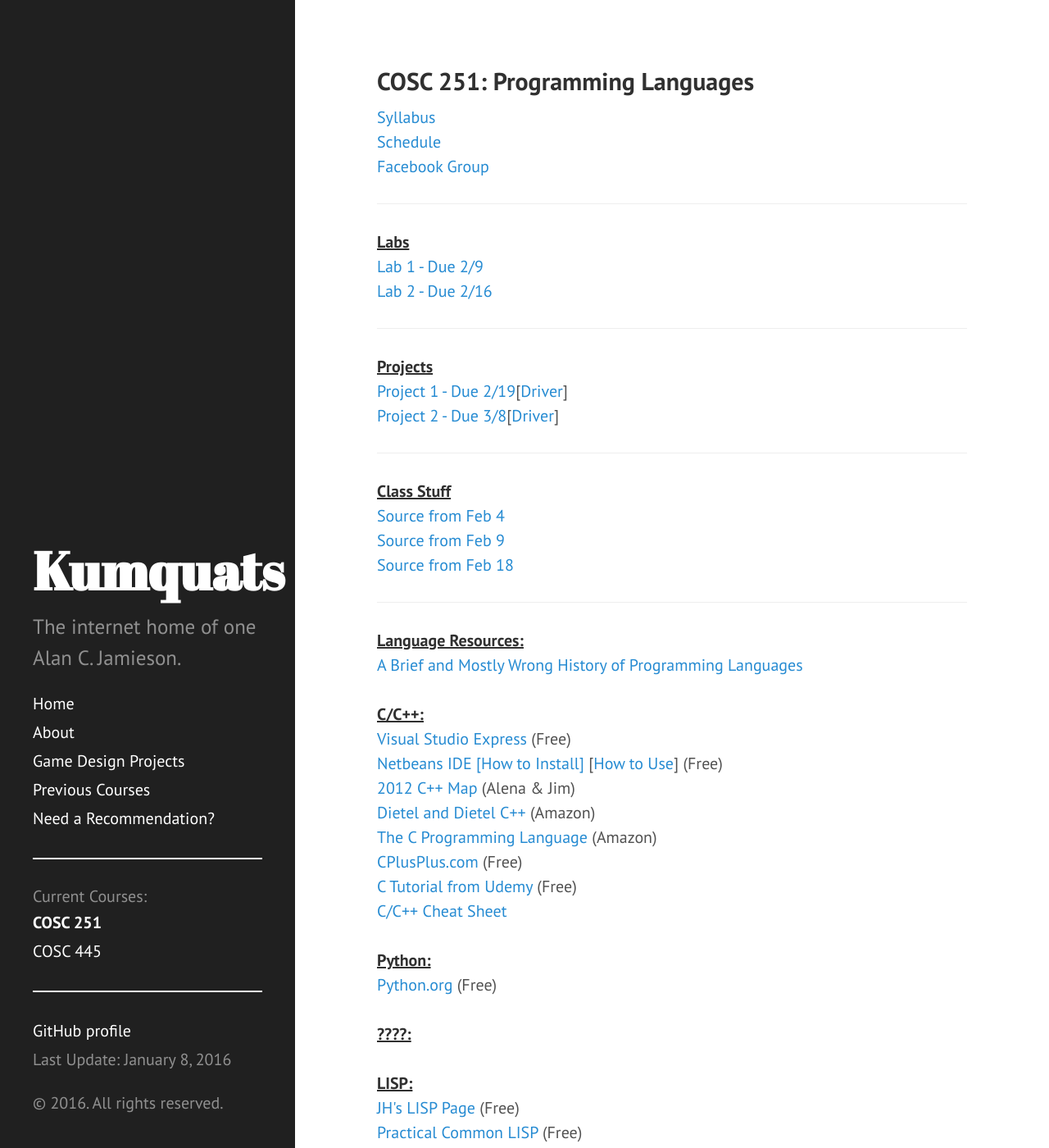
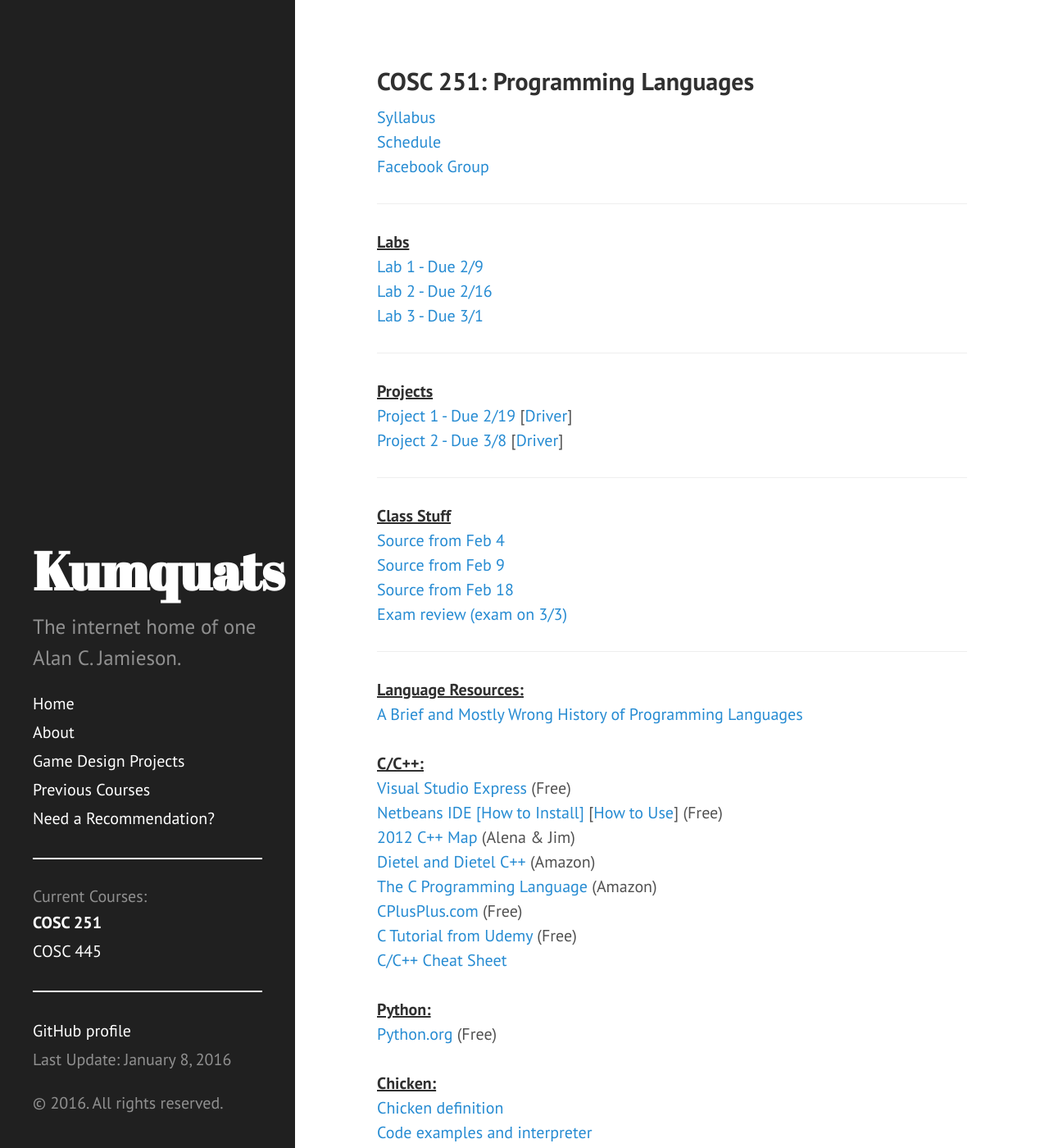
Before and after one commit to ripark/ripark.github.io, a Jekyll site: the page built from s16/cosc251.html, in a window 1280 px wide and 1400 px high. Shown: the whole window at 82% size. Built offline with Jekyll 4.4.1, drawn with Linux system fonts in a browser that asks for light colours; Markdown is read by kramdown in place of the engine named in the settings.

Commit message:
251 weekly update

```diff
--- a/s16/cosc251.html
+++ b/s16/cosc251.html
@@ -17,12 +17,14 @@ shorttitle: "COSC 251"
 <br>
 <a href="http://ripark.github.io/s16/COSC251Lab2.pdf">Lab 2 - Due 2/16</a>
 <br>
+<a href="http://ripark.github.io/s16/COSC251Lab3.pdf">Lab 3 - Due 3/1</a>
+<br>
 <hr>
 <strong><u>Projects</strong></u>
 <br>
-<a href="http://ripark.github.io/s16/COSC251Proj1.pdf">Project 1 - Due 2/19</a>[<a href="http://ripark.github.io/s16/Proj1Driver.cpp">Driver</a>]
+<a href="http://ripark.github.io/s16/COSC251Proj1.pdf">Project 1 - Due 2/19</a> [<a href="http://ripark.github.io/s16/Proj1Driver.cpp">Driver</a>]
 <br>
-<a href="http://ripark.github.io/s16/COSC251Proj2.pdf">Project 2 - Due 3/8</a>[<a href="http://ripark.github.io/s16/Proj1Driver.cpp">Driver</a>]
+<a href="http://ripark.github.io/s16/COSC251Proj2.pdf">Project 2 - Due 3/8</a> [<a href="http://ripark.github.io/s16/Proj2Driver.py">Driver</a>]
 <br>
 <hr>
 <strong><u>Class Stuff</strong></u>
@@ -32,6 +34,8 @@ shorttitle: "COSC 251"
 <a href="http://ripark.github.io/s16/Feb9.zip">Source from Feb 9</a>
 <br>
 <a href="http://ripark.github.io/s16/Feb18.py">Source from Feb 18</a>
+<br>
+<a href="http://ripark.github.io/s16/251ExamRev.pdf">Exam review (exam on 3/3)</a>
 <hr>
 <strong><u>Language Resources:</strong></u>
 <br>
@@ -80,7 +84,11 @@ shorttitle: "COSC 251"
              rel="self">Python.org</a> (Free)
         <br />
         <br />
-        <strong><u>????:</u></strong>
+        <strong><u>Chicken:</u></strong>
+        <br />
+        <a href="https://esolangs.org/wiki/Chicken">Chicken definition</a>
+        <br />
+        <a href="http://torso.me/chicken">Code examples and interpreter</a>
         <br />
         <br />
         <strong><u>LISP:</u></strong>
```
Also changed, not shown: 2 other files.
